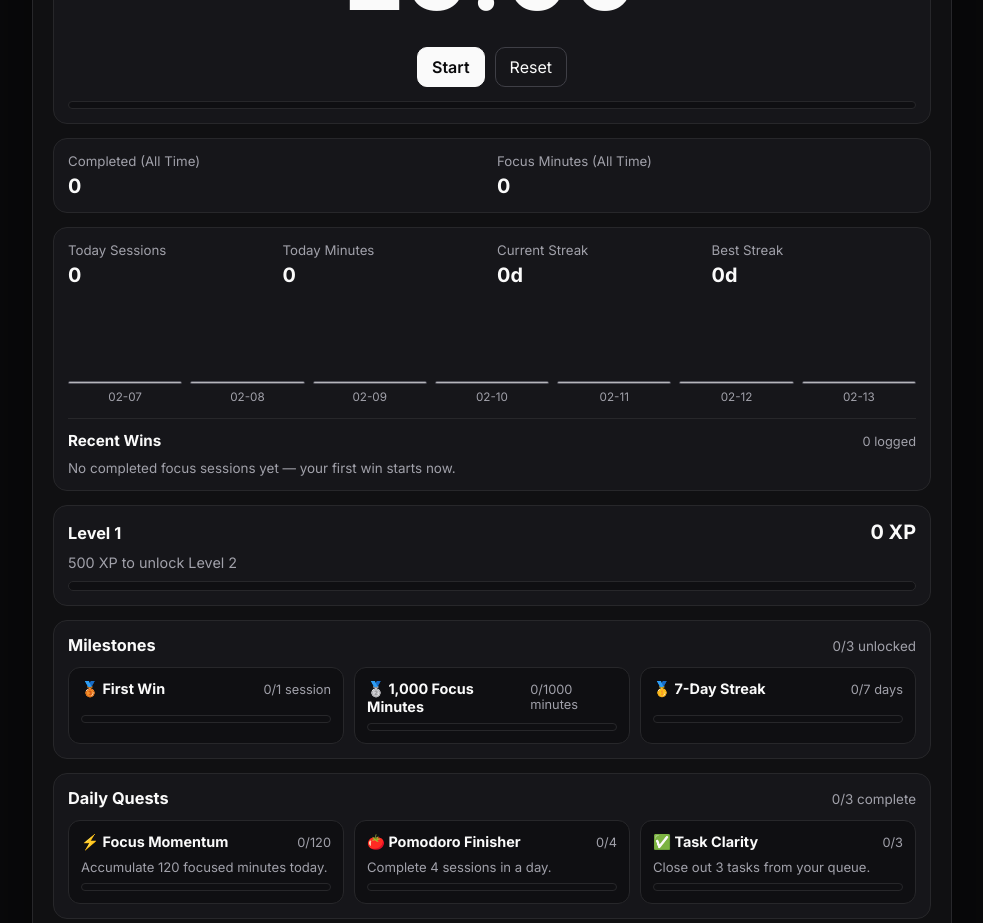
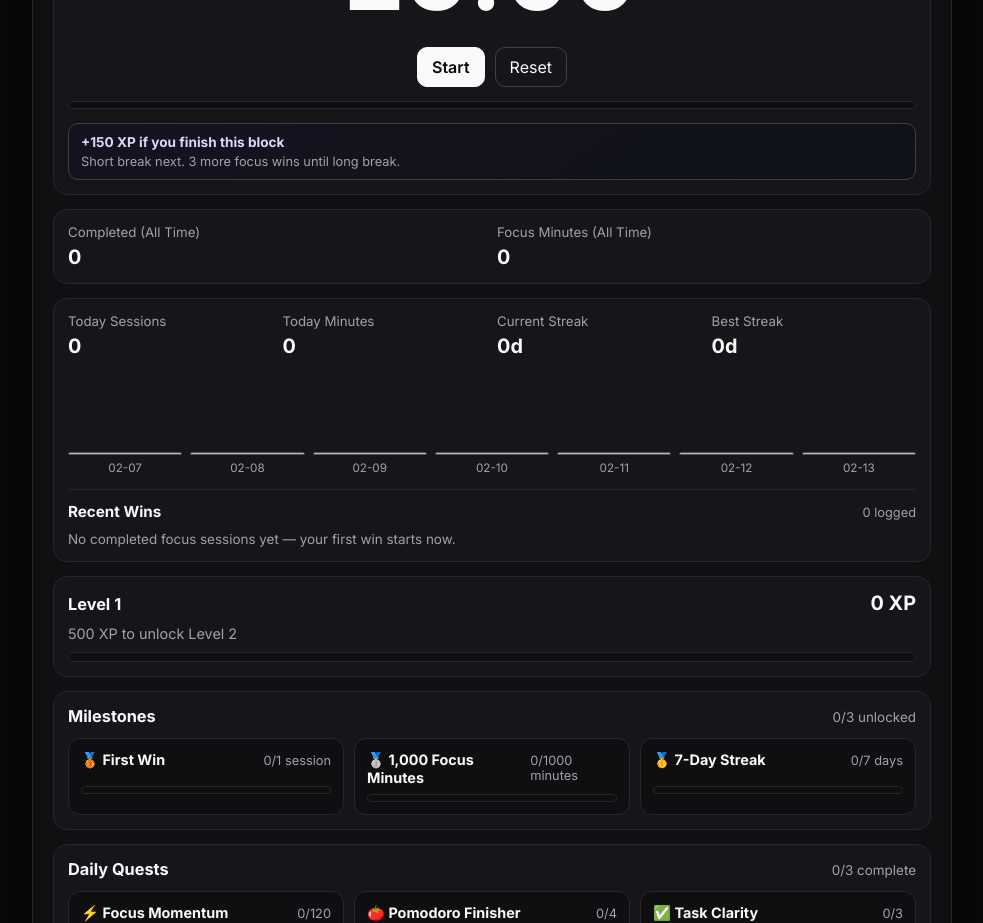
Before and after one commit to dhyoprd/pomodoro-glass, a Next.js app: page / in a window 1280 px wide. Shown: the part 1560-2483 px from the top of the page, without its empty margins (148-1131 px from the left). Built offline with nearby package versions, Linux system fonts and the light colour scheme.

Commit message:
feat: add timer session pulse with XP and break guidance

```diff
--- a/src/app/globals.css
+++ b/src/app/globals.css
@@ -388,6 +388,25 @@ section {
 }
 
 .timer-card { display: grid; gap: 14px; }
+
+.session-pulse {
+  display: grid;
+  gap: 4px;
+  padding: 10px 12px;
+  border-radius: 10px;
+  border: 1px solid #3f3f46;
+  background: linear-gradient(145deg, #141420 0%, #0f1119 100%);
+}
+
+.session-pulse strong {
+  font-size: 0.85rem;
+  color: #ddd6fe;
+}
+
+.session-pulse span {
+  color: var(--muted);
+  font-size: 0.8rem;
+}
 .mode-row { display: flex; gap: 8px; flex-wrap: wrap; }
 .mode {
   border: 1px solid var(--line-strong);
--- a/src/ui/PomodoroApp.tsx
+++ b/src/ui/PomodoroApp.tsx
@@ -62,6 +62,31 @@ export function PomodoroApp() {
   );
 
   const gamification = useMemo(() => buildGamificationProgress(state), [state]);
+
+  const sessionPulse = useMemo(() => {
+    const completedInCycle = state.stats.completed % state.settings.longBreakInterval;
+    const sessionsUntilLongBreak = state.settings.longBreakInterval - completedInCycle;
+
+    if (state.mode === 'focus') {
+      const nextBreak = sessionsUntilLongBreak <= 1 ? 'Long break unlocked next.' : 'Short break next.';
+      return {
+        title: `+${state.settings.focus * XP_PER_FOCUS_MINUTE + XP_PER_SESSION} XP if you finish this block`,
+        detail: `${nextBreak} ${sessionsUntilLongBreak <= 1 ? '' : `${sessionsUntilLongBreak - 1} more focus win${sessionsUntilLongBreak - 1 === 1 ? '' : 's'} until long break.`}`.trim(),
+      };
+    }
+
+    if (state.mode === 'shortBreak') {
+      return {
+        title: 'Recovery run active',
+        detail: 'Finishing this short break resets your focus engine for the next XP block.',
+      };
+    }
+
+    return {
+      title: 'Deep recovery active',
+      detail: 'Long break complete → fresh cycle starts with maximum focus quality.',
+    };
+  }, [state.mode, state.settings.focus, state.settings.longBreakInterval, state.stats.completed]);
 
   const achievementProgress = useMemo(() => buildAchievementProgress(state), [state]);
 
@@ -347,6 +372,10 @@ export function PomodoroApp() {
           <div className="progress-wrap">
             <div className="progress-bar" style={{ width: `${progress}%` }} />
           </div>
+          <div className="session-pulse" aria-live="polite">
+            <strong>{sessionPulse.title}</strong>
+            <span>{sessionPulse.detail}</span>
+          </div>
         </section>
 
       <section className="stats">
```
